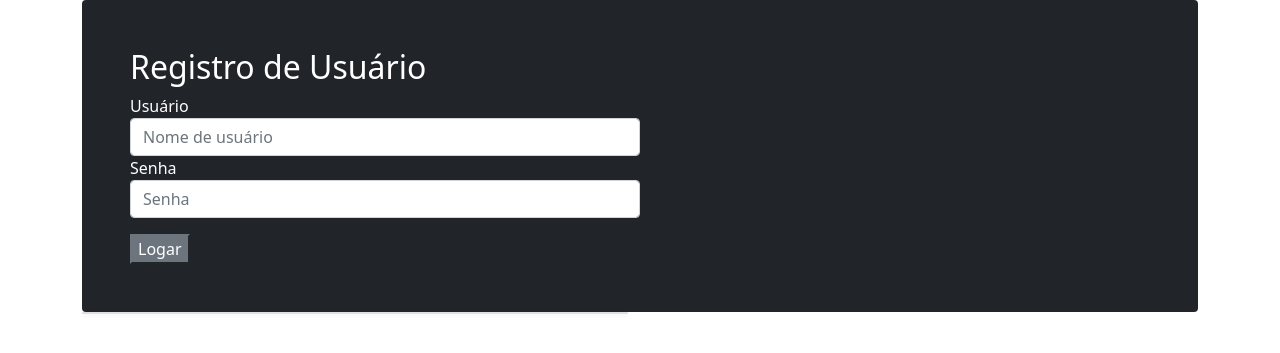
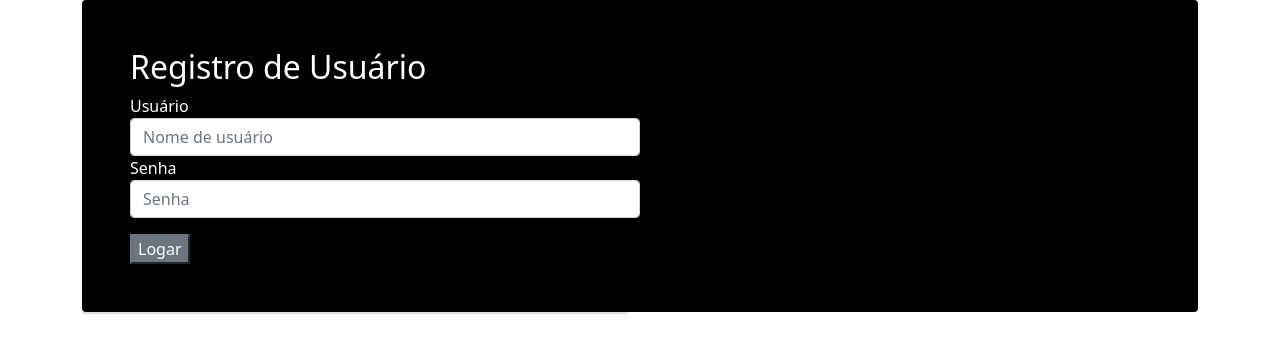
Before and after one commit to Bielmartin/Project-News, a Django app: page /login/ in a window 1280 px wide. Shown: the part 60-413 px from the top of the page. Run offline with Django 3.2, Linux system fonts and the light colour scheme; some libraries are stand-ins or nearby versions.

Commit message:
template

```diff
--- a/main/models.py
+++ b/main/models.py
@@ -16,7 +16,7 @@
     category=models.ForeignKey(Category,on_delete=models.CASCADE)
     title=models.CharField(max_length=300)
     image=models.ImageField(upload_to='imgs/')
-    detail=RichTextUploadingField()
+    detail=models.TextField()
     add_time=models.DateTimeField(auto_now_add=True)
 
     class Meta:
--- a/main/templates/login.html
+++ b/main/templates/login.html
@@ -24,6 +24,10 @@
     rel="stylesheet">
         <style type="txt/css">
             /* stylelint-disable selector-list-comma-newline-after */
+            .alone{
+              width: 700px;
+              height: 350px;
+            }
 
         </style>
   </head>
@@ -47,7 +51,7 @@
         </div>
       </header>
 
-      <div class="jumbotron p-3 p-md-5 text-white rounded bg-dark">
+      <div class="jumbotron p-3 p-md-5 text-white rounded bg-black alone">
         <div class="col-md-6 px-0">
             <form action="submit", method="POST">{% csrf_token %}
                 <h2>Registro de Usuário</h2>
--- a/main/urls.py
+++ b/main/urls.py
@@ -5,12 +5,11 @@
 from . import views
 urlpatterns=[
     path('',views.home,name='home'),
-    path('login/', views.login_user),
-    path('login/submit', views.submit_login),
-    path('logout/', views.logout_user),
     path('all-news',views.all_news,name='all-news'),
     path('detail/<int:id>',views.detail,name='detail'),
     path('all-category',views.all_category,name='all-category'),
     path('category/<int:id>',views.category,name='category'),
-    path('ckeditor/', include('ckeditor_uploader.urls')),
+    path('login/', views.login_user),
+    path('login/submit', views.submit_login),
+    path('logout/', views.logout_user),
 ] + static(settings.MEDIA_URL, document_root=settings.MEDIA_ROOT)
--- a/main/views.py
+++ b/main/views.py
@@ -62,28 +62,6 @@
         'category':category
     })
 
-def login_user(request):
-    return render(request, 'login.html')
-
-@csrf_protect
-def submit_login(request):
-    if request.POST:
-        username = request.POST.get('username')
-        password = request.POST.get('password')
-        print(username)
-        print(password)
-        user = authenticate(username=username, password=password)
-        if user is not None:
-            login(request, user)
-            return redirect('/')
-        else:
-            messages.error(request, 'Usuário e senha inválidos. Tente novamente')
-        return redirect('/login/')
-
-def logout_user(request):
-    logout(request)
-    return redirect('/login/')
-
 # Create your views here.
 class CommentList(
     mixins.ListModelMixin,
@@ -106,3 +84,23 @@
 
     queryset = News.objects.all()
     serializer_class = NewsSerializer
+
+def login_user(request):
+    return render(request, 'login.html')
+
+@csrf_protect
+def submit_login(request):
+    if request.POST:
+        username = request.POST.get('username')
+        password = request.POST.get('password')
+        user = authenticate(username=username, password=password)
+        if user is not None:
+            login(request, user)
+            return redirect('/')
+        else:
+            messages.error(request, 'Usuário e senha inválidos. Tente novamente')
+        return redirect('/login/')
+
+def logout_user(request):
+    logout(request)
+    return redirect('/login/')
```
Also changed, not shown: db.sqlite3.
